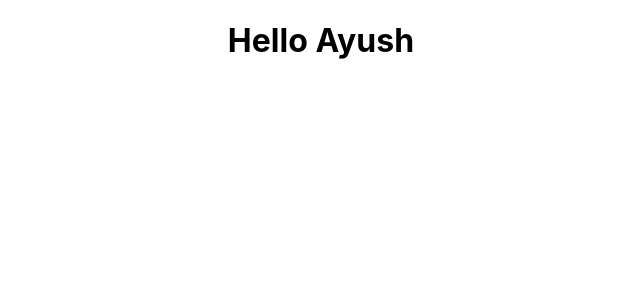
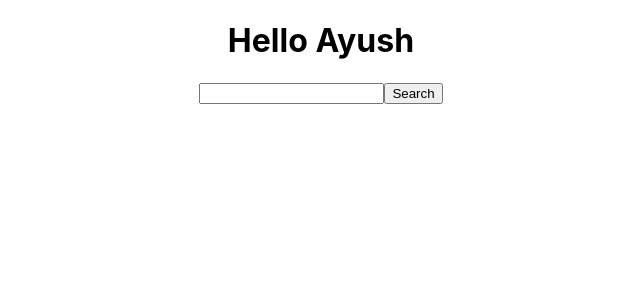
Before and after one commit to Ayush29Ayush/What-To-Cook, a React (Create React App) app: page / in a window 1280 px wide. Shown: the top 300 px of the page, without its empty margins (319-959 px from the left). Built offline with nearby package versions, Linux system fonts and the light colour scheme.

Commit message:
Used local env to use API Keys

```diff
--- a/src/App.js
+++ b/src/App.js
@@ -1,18 +1,20 @@
-import React from "react"
-import logo from './logo.svg';
-import './App.css';
+import React, { useEffect, useState } from "react";
+import "./App.css";
 
 const App = () => {
+  const exampleReq = `https://api.edamam.com/search?q=chicken&app_id=${process.env.APP_ID}&app_key=${process.env.APP_KEY}`;
 
-  const APP_ID = "f12ccff5";
-  const APP_KEY = "60a4fd34b82a4aac936a705eee1713dd";
-  const exampleReq = `https://api.edamam.com/search?q=chicken&app_id=${APP_ID}&app_key=${APP_KEY}`
-
-  return(
+  return (
     <div className="App">
       <h1>Hello Ayush</h1>
+      <form className="search-form">
+        <input type="text" className="search-bar" />
+        <button type="submit" className="search-button">
+          Search
+        </button>
+      </form>
     </div>
-  )
-}
+  );
+};
 
 export default App;
```
